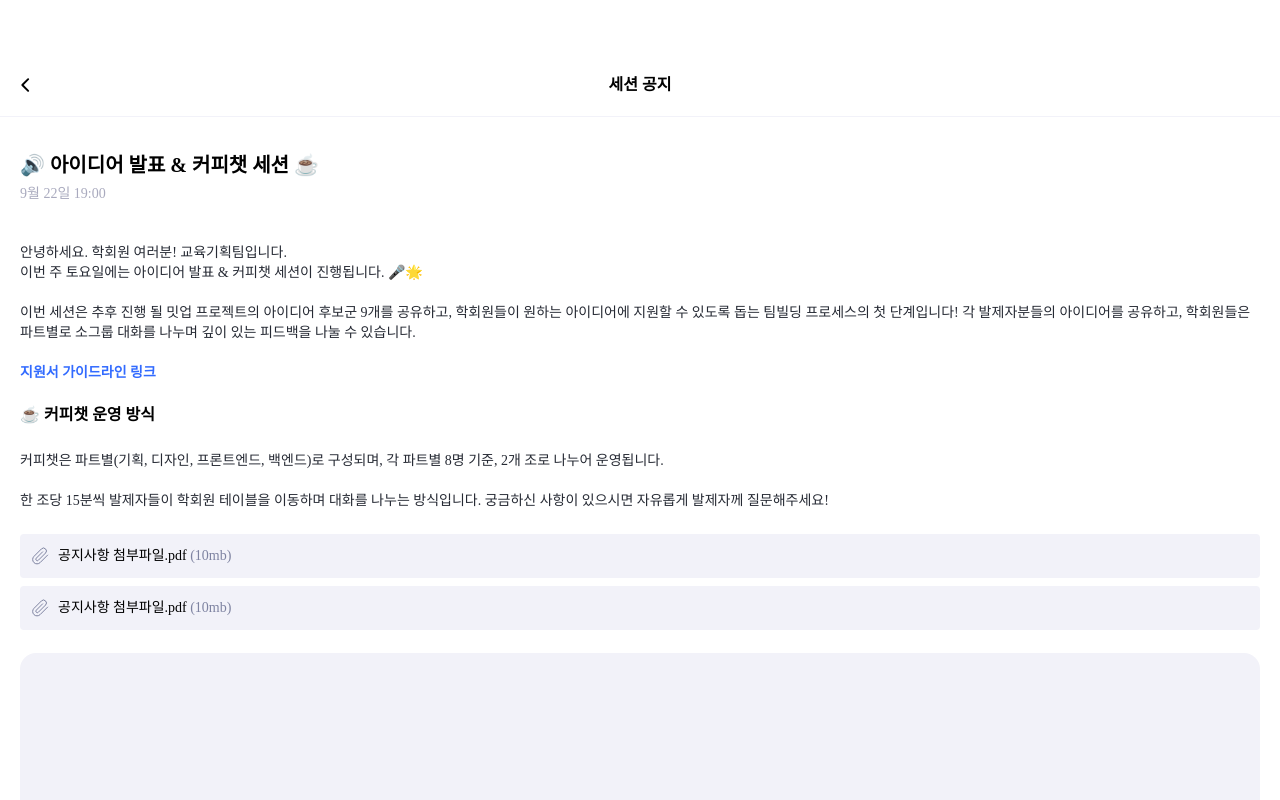
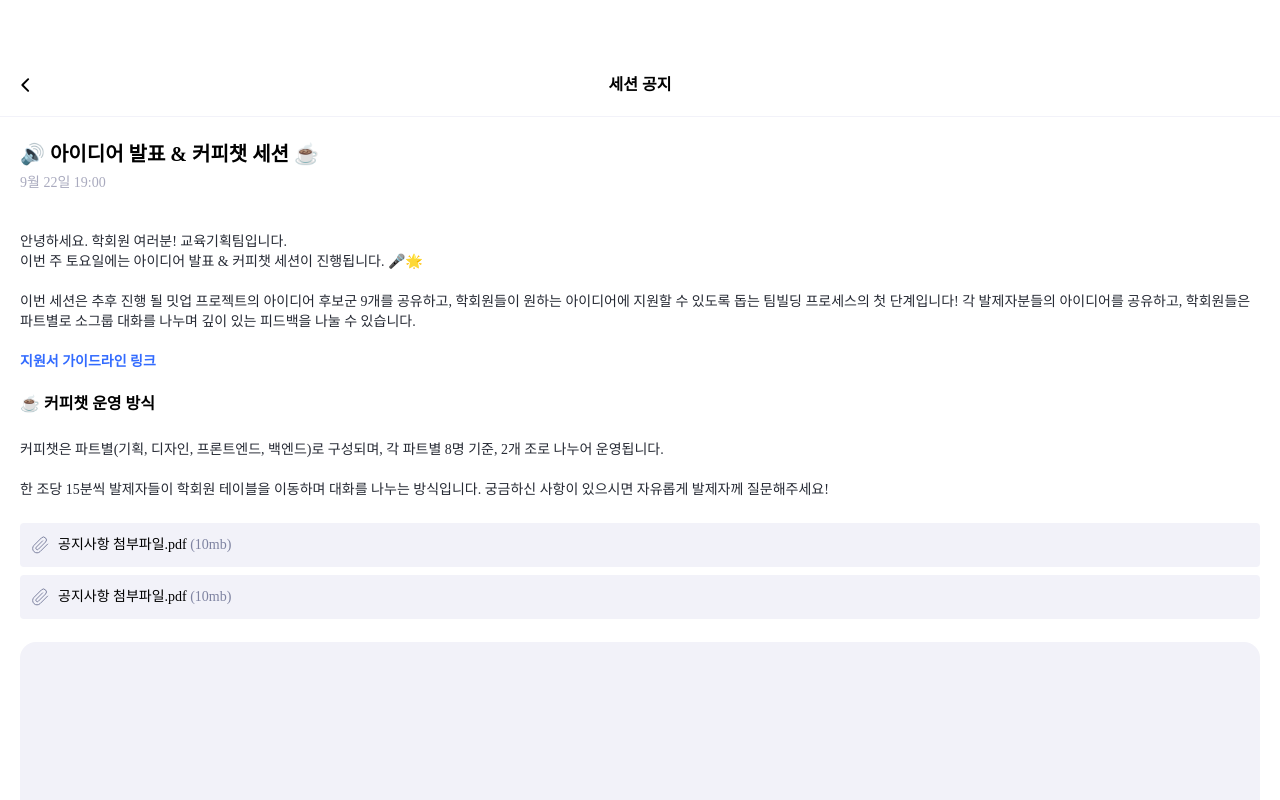
Before and after one commit to Kusitms32th-KuCheck/KuCheck-Front, a Next.js app: page /notice/1 in a window 1280 px wide. Shown: the top 800 px of the page. Built offline with nearby package versions, Linux system fonts and the light colour scheme; a web font is replaced by a local one.

Commit message:
hotfix: 제목, header 마진 12px로 줄이기

```diff
--- a/src/app/(member)/notice/[id]/page.tsx
+++ b/src/app/(member)/notice/[id]/page.tsx
@@ -7,7 +7,7 @@ export default function NoticeDetailPage() {
       <div className="desktop:w-[375px] min-h-screen bg-white">
         <MemberHeader headerType="dynamic" title={'세션 공지'} isBottomBorder={true} headerColor={'bg-white'} />
         <div className="h-[116px]" />
-        <div className="mt-[23px] px-5 pb-[145px]">
+        <div className="mt-[12px] px-5 pb-[145px]">
           <section className="flex flex-col gap-y-[3px] pt-[10px] pb-[8px]">
             <p className="heading-sm-semibold">🔊 아이디어 발표 & 커피챗 세션 ☕</p>
             <p className="body-sm-regular text-gray-400">9월 22일 19:00</p>
--- a/src/app/(member)/session/[id]/page.tsx
+++ b/src/app/(member)/session/[id]/page.tsx
@@ -33,7 +33,7 @@ export default async function SessionDetailPage({ params }: Props) {
           }
         />
         <div className="h-[116px]" />
-        <div className="mt-[23px] px-5 pb-[145px]">
+        <div className="mt-[12px] px-5 pb-[145px]">
           <section className="flex flex-col gap-y-[3px] pt-[10px] pb-[8px]">
             <p className="heading-sm-semibold">{sessionData?.title}</p>
             {sessionData?.updatedAt ? (
```
